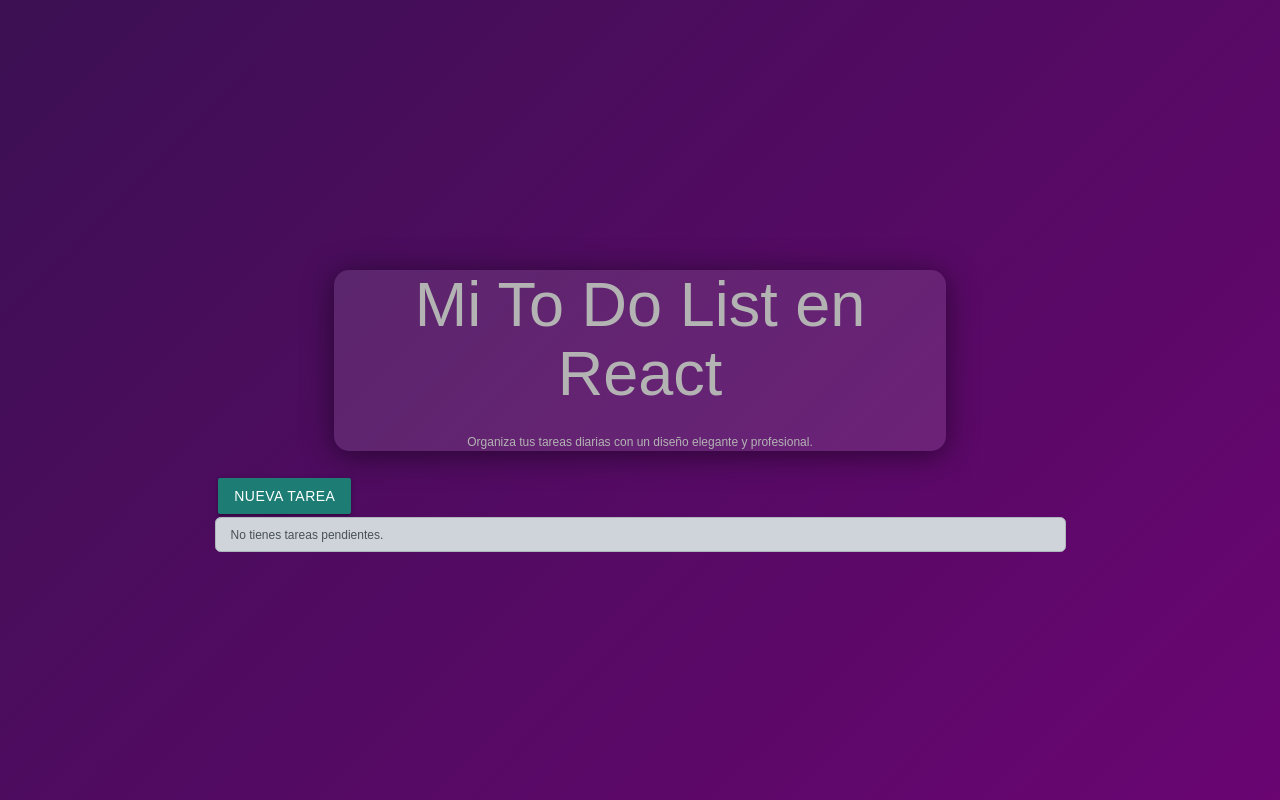
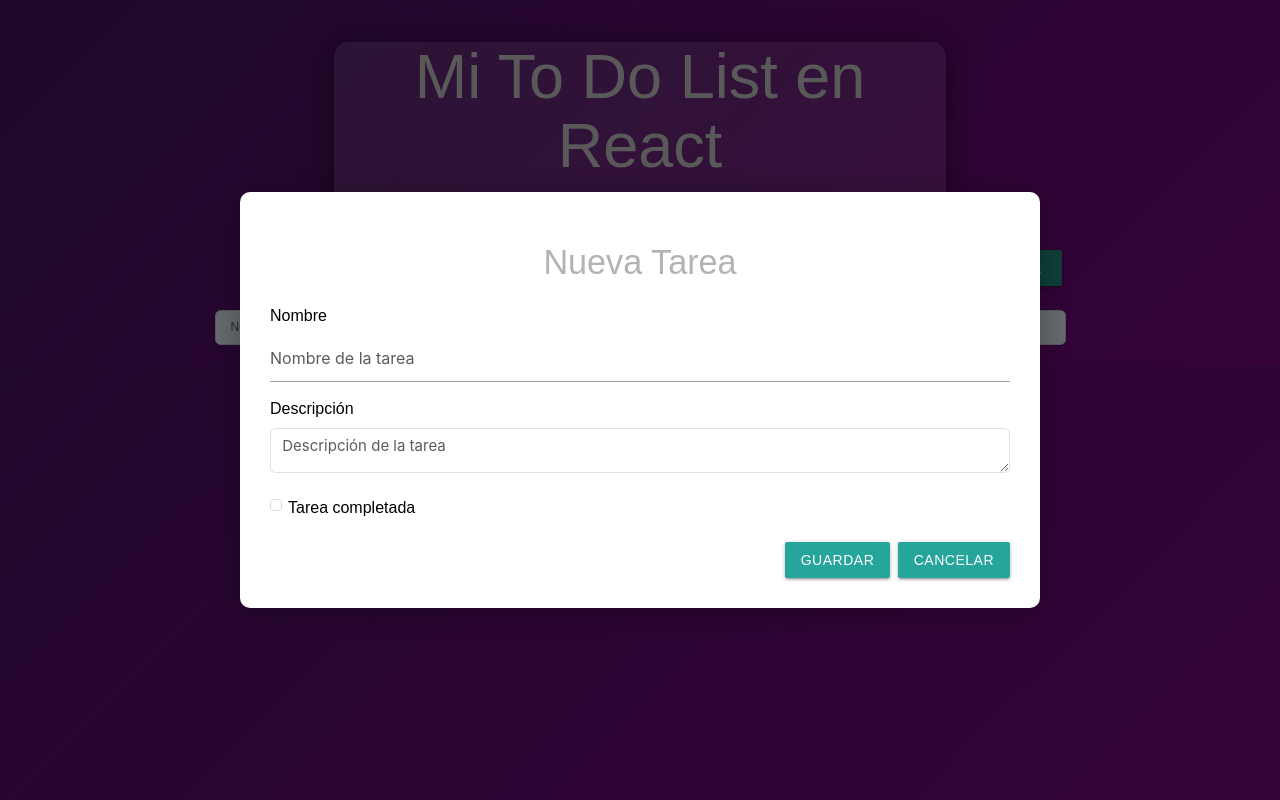
Before and after one commit to hferrer08/ToDoList-React, a React (Create React App) app: page / in a window 1280 px wide. Both pictures are taken after a click on the button "NUEVA TAREA". Built offline with nearby package versions, Linux system fonts and the light colour scheme; no server answers.

Commit message:
Se agregan detalles visuales, se agrega funcionalidad de Spinner al listar, crear, editar y eliminar, se agrega al crear y editar la posibilidad de marcar la tarea como completada en el instante

```diff
--- a/public/index.html
+++ b/public/index.html
@@ -26,7 +26,7 @@
     -->
     <title>React App</title>
   </head>
-  <body>
+  <body >
     <noscript>You need to enable JavaScript to run this app.</noscript>
     <div id="root"></div>
     <!--
--- a/src/App.css
+++ b/src/App.css
@@ -1,6 +1,5 @@
 .gradient-background {
     background: linear-gradient(135deg, #3c1053, #6a0572);
-    height: 100vh;
     margin: 0;
     padding: 0;
     display: flex;
--- a/src/components/Spinner.js
+++ b/src/components/Spinner.js
@@ -3,7 +3,11 @@ import React from 'react';
 const Spinner = ({ fullscreen = false }) => {
   const spinner = (
     <div className="d-flex justify-content-center align-items-center">
-      <div className="spinner-border text-primary" role="status">
+      <div
+        className="spinner-border text-primary"
+        role="status"
+        style={{ width: '3rem', height: '3rem' }}
+      >
         <span className="visually-hidden">Cargando...</span>
       </div>
     </div>
@@ -11,15 +15,17 @@ const Spinner = ({ fullscreen = false }) => {
 
   if (fullscreen) {
     return (
-      <div style={{
-        position: 'fixed',
-        top: 0, left: 0, right: 0, bottom: 0,
-        backgroundColor: 'rgba(255,255,255,0.6)',
-        zIndex: 2000,
-        display: 'flex',
-        justifyContent: 'center',
-        alignItems: 'center'
-      }}>
+      <div
+        style={{
+          position: 'fixed',
+          top: 0, left: 0, right: 0, bottom: 0,
+
+          zIndex: 10000, // asegurar encima de modales y otros elementos
+          display: 'flex',
+          justifyContent: 'center',
+          alignItems: 'center',
+        }}
+      >
         {spinner}
       </div>
     );
--- a/src/components/TareaListContainer.js
+++ b/src/components/TareaListContainer.js
@@ -10,18 +10,27 @@ const TareaListContainer = () => {
   const [showModal, setShowModal] = useState(false);
   const [tareaAEditar, setTareaAEditar] = useState(null);
 
-  const [loading, setLoading] = useState(false);
+const [loadingTareas, setLoadingTareas] = useState(false);
+const [loadingGuardar, setLoadingGuardar] = useState(false);
 
 const fetchTareas = async () => {
-    setLoading(true); // ← activa el spinner
+  setLoadingTareas(true);// activar spinner
   try {
+
     const res = await fetch("https://tareasapi-vgud.onrender.com/api/tareas");
     const data = await res.json();
-      setTareas(data);
+
+     // Ordenar: primero las no completadas
+    const tareasOrdenadas = data.sort((a, b) => {
+      return a.completada === b.completada ? 0 : a.completada ? 1 : -1;
+    });
+
+    setTareas(tareasOrdenadas);
   } catch (error) {
     console.error("Error al cargar tareas", error);
+  } finally {
+     setLoadingTareas(false); // desactivar spinner siempre
   }
-    setLoading(false); // ← desactiva el spinner
 };
 
   useEffect(() => {
@@ -57,12 +66,15 @@ const TareaListContainer = () => {
   };
 
  const handleGuardarTarea = async (tarea) => {
+ setLoadingGuardar(true);  // Activa spinner
+
   const url = tarea.id
     ? `https://tareasapi-vgud.onrender.com/api/tareas/${tarea.id}`
     : `https://tareasapi-vgud.onrender.com/api/tareas`;
 
   const metodo = tarea.id ? "PUT" : "POST";
 
+  try {
     await fetch(url, {
       method: metodo,
       headers: {
@@ -73,7 +85,13 @@ const TareaListContainer = () => {
 
     setShowModal(false);
     setTareaAEditar(null);
-    fetchTareas(); // refresca lista
+    await fetchTareas(); // refresca lista
+  } catch (error) {
+    console.error("Error guardando tarea", error);
+    // Opcional: puedes mostrar una alerta o mensaje de error
+  } finally {
+    setLoadingGuardar(false); // Apaga spinner en cualquier caso
+  }
 };
 
   const handleEditarClick = (tarea) => {
@@ -83,16 +101,19 @@ const TareaListContainer = () => {
  return (
   <div className="col-12 d-flex justify-content-center">
     <div className="col-12">
+      <div className="row d-flex flex-row-reverse">
         <button
           type="button"
-        className="btn btn-outline-secondary m-1"
+          className="btn btn-outline-secondary m-1 col-md-2"
           onClick={() => setShowModal(true)}
+          disabled={loadingGuardar} // opcional, para evitar abrir modal mientras carga
         >
           Nueva Tarea
         </button>
+      </div>
 
-      {loading ? (
-       <Spinner />
+      {loadingTareas ? (
+        <Spinner fullscreen />
       ) : tareas.length === 0 ? (
         <NoTareas />
       ) : (
@@ -112,11 +133,13 @@ const TareaListContainer = () => {
           }}
           onGuardar={handleGuardarTarea}
           tareaEditada={tareaAEditar}
+          loading={loadingGuardar}
         />
       )}
     </div>
   </div>
 );
+
 };
 
 export default TareaListContainer;
--- a/src/components/TareaModal.css
+++ b/src/components/TareaModal.css
@@ -1,19 +1,18 @@
-.modal-overlay {
-  background-color: rgba(0, 0, 0, 0.4);
+.custom-modal-overlay {
   position: fixed;
   top: 0; left: 0; right: 0; bottom: 0;
+  background-color: rgba(0, 0, 0, 0.5);
   display: flex;
   justify-content: center;
-  align-items: flex-start; /* coloca arriba */
-  padding-top: 10vh; /* separación desde arriba */
-  z-index: 1050;
+  align-items: center;
+  z-index: 9999;
 }
 
 .modal-content-custom {
-  background: white;
+  background-color: white;
   padding: 2rem;
-  border-radius: 1rem;
-  width: 90vw;
-  max-width: 40rem; /* ≈640px */
-  box-shadow: 0 0.5rem 1.5rem rgba(0, 0, 0, 0.3);
+  border-radius: 10px;
+  width: 90%;
+  max-width: 800px;
+  box-shadow: 0 4px 30px rgba(0, 0, 0, 0.3);
 }
--- a/src/components/TareaModal.js
+++ b/src/components/TareaModal.js
@@ -1,23 +1,27 @@
 import React, { useState, useEffect } from 'react';
 import './TareaModal.css';
+import Spinner from './Spinner';
 
-function TareaModal({ onClose, onGuardar, tareaEditada = null}) {
+function TareaModal({ onClose, onGuardar, tareaEditada = null, loading}) {
   const [nombre, setNombre] = useState('');
   const [descripcion, setDescripcion] = useState('');
+  const [completada, setCompletada] = useState(false);
 
   useEffect(() => {
     if (tareaEditada) {
       setNombre(tareaEditada.nombre);
       setDescripcion(tareaEditada.descripcion);
+      setCompletada(tareaEditada.completada);
     } else {
       setNombre('');
       setDescripcion('');
+      setCompletada(false);
     }
   }, [tareaEditada]);
 
   const handleGuardarClick = () => {
-    if (!nombre.trim() || !descripcion.trim()) {
-      alert("Ambos campos son obligatorios");
+    if (!nombre.trim()) {
+      alert("El nombre de tarea es obligatorio.");
       return;
     }
 
@@ -25,16 +29,17 @@ function TareaModal({ onClose, onGuardar, tareaEditada = null}) {
       ...tareaEditada, // si es nueva, no tiene id
       nombre,
       descripcion,
-      completada: tareaEditada?.completada ?? false
+      completada
     };
 
     onGuardar(tarea);
     setNombre('');
     setDescripcion('');
+    setCompletada(false);
   };
 
  return (
-  <div className="modal-overlay">
+  <div className="custom-modal-overlay">
     <div className="modal-content-custom">
       <h4 className="mb-4 text-center">{tareaEditada ? 'Editar Tarea' : 'Nueva Tarea'}</h4>
 
@@ -47,7 +52,7 @@ function TareaModal({ onClose, onGuardar, tareaEditada = null}) {
           placeholder="Nombre de la tarea"
           value={nombre}
           onChange={(e) => setNombre(e.target.value)}
-
+           disabled={loading}
         />
       </div>
 
@@ -59,24 +64,45 @@ function TareaModal({ onClose, onGuardar, tareaEditada = null}) {
           placeholder="Descripción de la tarea"
           value={descripcion}
           onChange={(e) => setDescripcion(e.target.value)}
-          rows="3"
-           // deshabilitar si está cargando
+          rows="6"
+          disabled={loading}
+
         />
       </div>
+
+      <div className="form-check mb-4">
+  <input
+    className="form-check-input"
+    type="checkbox"
+    id="completadaCheckbox"
+    checked={completada}
+    onChange={(e) => setCompletada(e.target.checked)}
+    disabled={loading}
+  />
+  <label className="form-check-label" htmlFor="completadaCheckbox">
+    Tarea completada
+  </label>
+</div>
+
+      {loading && (
+          <div className="text-center my-3">
+            <Spinner />
+          </div>
+        )}
 
       <div className="d-flex justify-content-end align-items-center">
 
         <button
           onClick={handleGuardarClick}
           className="btn btn-success me-2"
-
+          disabled={loading}
         >
-          {tareaEditada ? 'Actualizar' : 'Guardar'}
+        {loading ? 'Guardando...' : tareaEditada ? 'Actualizar' : 'Guardar'}
         </button>
         <button
           onClick={onClose}
           className="btn btn-secondary"
-
+           disabled={loading}
         >
           Cancelar
         </button>
--- a/src/index.css
+++ b/src/index.css
@@ -1,13 +1,11 @@
 body {
-  margin: 0;
-  font-family: -apple-system, BlinkMacSystemFont, 'Segoe UI', 'Roboto', 'Oxygen',
-    'Ubuntu', 'Cantarell', 'Fira Sans', 'Droid Sans', 'Helvetica Neue',
-    sans-serif;
   -webkit-font-smoothing: antialiased;
   -moz-osx-font-smoothing: grayscale;
+  background: linear-gradient(135deg, #3c1053, #6a0572);
+  color: #b3b3b3;
+  font-family: Arial, sans-serif;
+  font-size: 12px;
+  height: 100vh;
+  margin: 0;
+  padding: 0;
 }
-
-code {
-  font-family: source-code-pro, Menlo, Monaco, Consolas, 'Courier New',
-    monospace;
-}
--- a/src/index.js
+++ b/src/index.js
@@ -1,6 +1,8 @@
 import React from 'react';
 import ReactDOM from 'react-dom/client';
 import App from './App';
+import './index.css';
+
 //Bootstrap
 import 'bootstrap/dist/css/bootstrap.min.css';
 import 'bootstrap-icons/font/bootstrap-icons.css';
```
Lines whose indentation alone changed are shown as unchanged.
